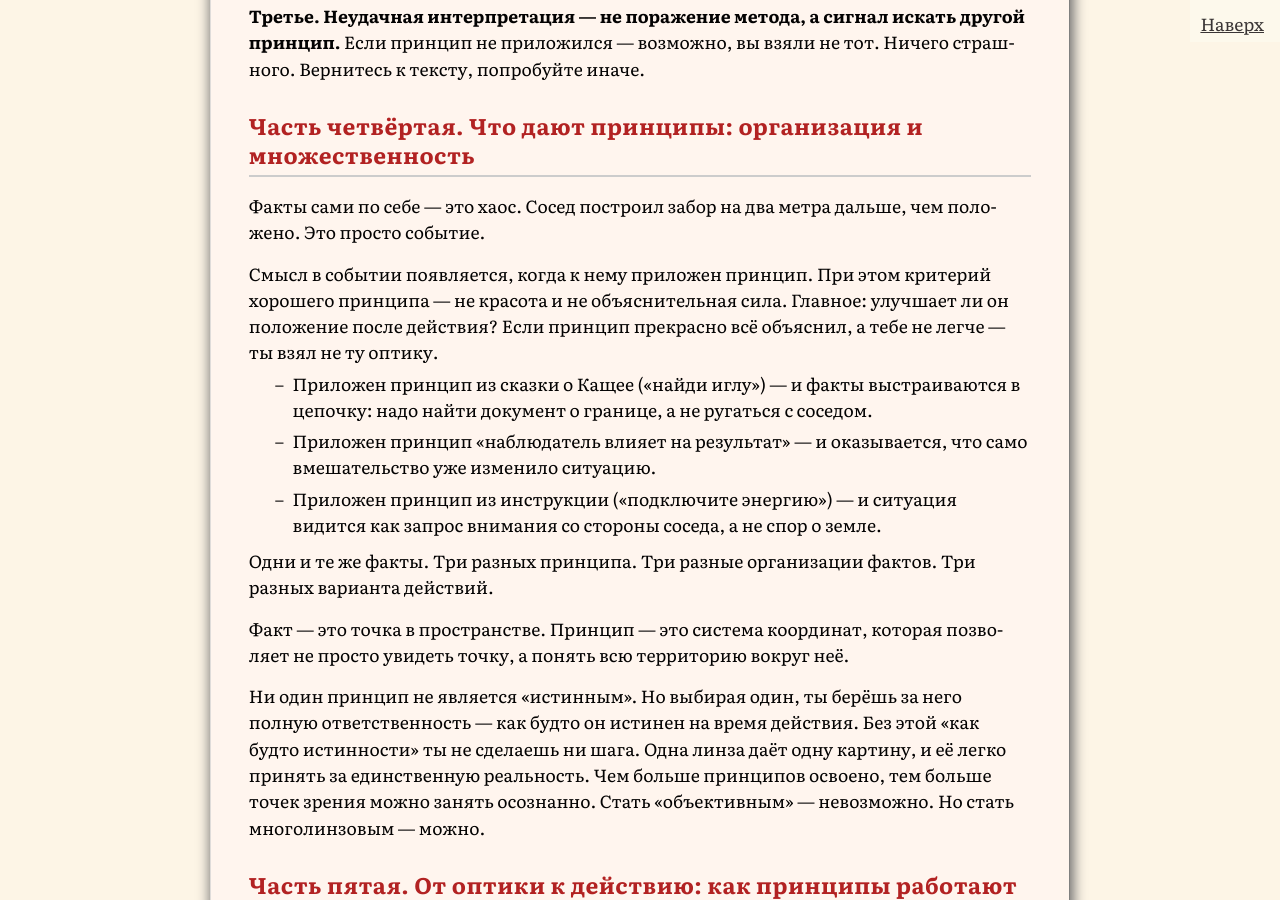
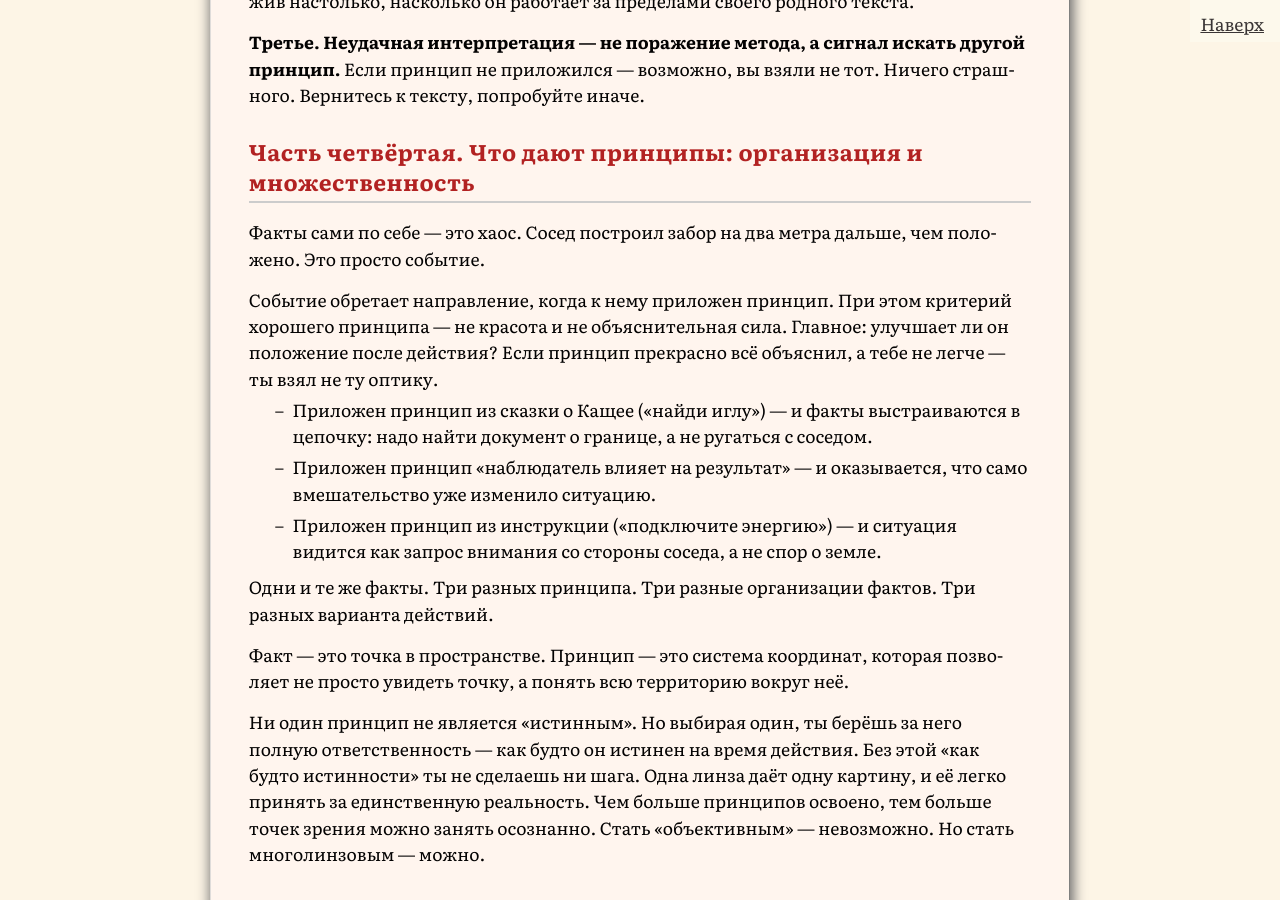
Before and after one commit to SergSi/land-use-art, a Jekyll site: the page built from _posts/2026-06-09-skaz.md, in a window 1280 px wide and 900 px high, scrolled down 3600 px. Built offline with Jekyll 4.4.1, drawn with Linux system fonts in a browser that asks for light colours; some web fonts are replaced; some of the changed text lies outside the part shown.

Commit message:
Update 2026-06-09-skaz.md

```diff
--- a/_posts/2026-06-09-skaz.md
+++ b/_posts/2026-06-09-skaz.md
@@ -84,7 +84,7 @@ class: analitika
 
 Факты сами по себе — это хаос. Сосед построил забор на два метра дальше, чем положено. Это просто событие.
 
-Смысл в событии появляется, когда к нему приложен принцип. При этом критерий хорошего принципа — не красота и не объяснительная сила. Главное: улучшает ли он положение после действия? Если принцип прекрасно всё объяснил, а тебе не легче — ты взял не ту оптику.
+Событие обретает направление, когда к нему приложен принцип. При этом критерий хорошего принципа — не красота и не объяснительная сила. Главное: улучшает ли он положение после действия? Если принцип прекрасно всё объяснил, а тебе не легче — ты взял не ту оптику.
 
 - Приложен принцип из сказки о Кащее («найди иглу») — и факты выстраиваются в цепочку: надо найти документ о границе, а не ругаться с соседом.
 - Приложен принцип «наблюдатель влияет на результат» — и оказывается, что само вмешательство уже изменило ситуацию.
```
Also changed, not shown: other parts of _posts/2026-06-09-skaz.md (+3 -3 lines).
